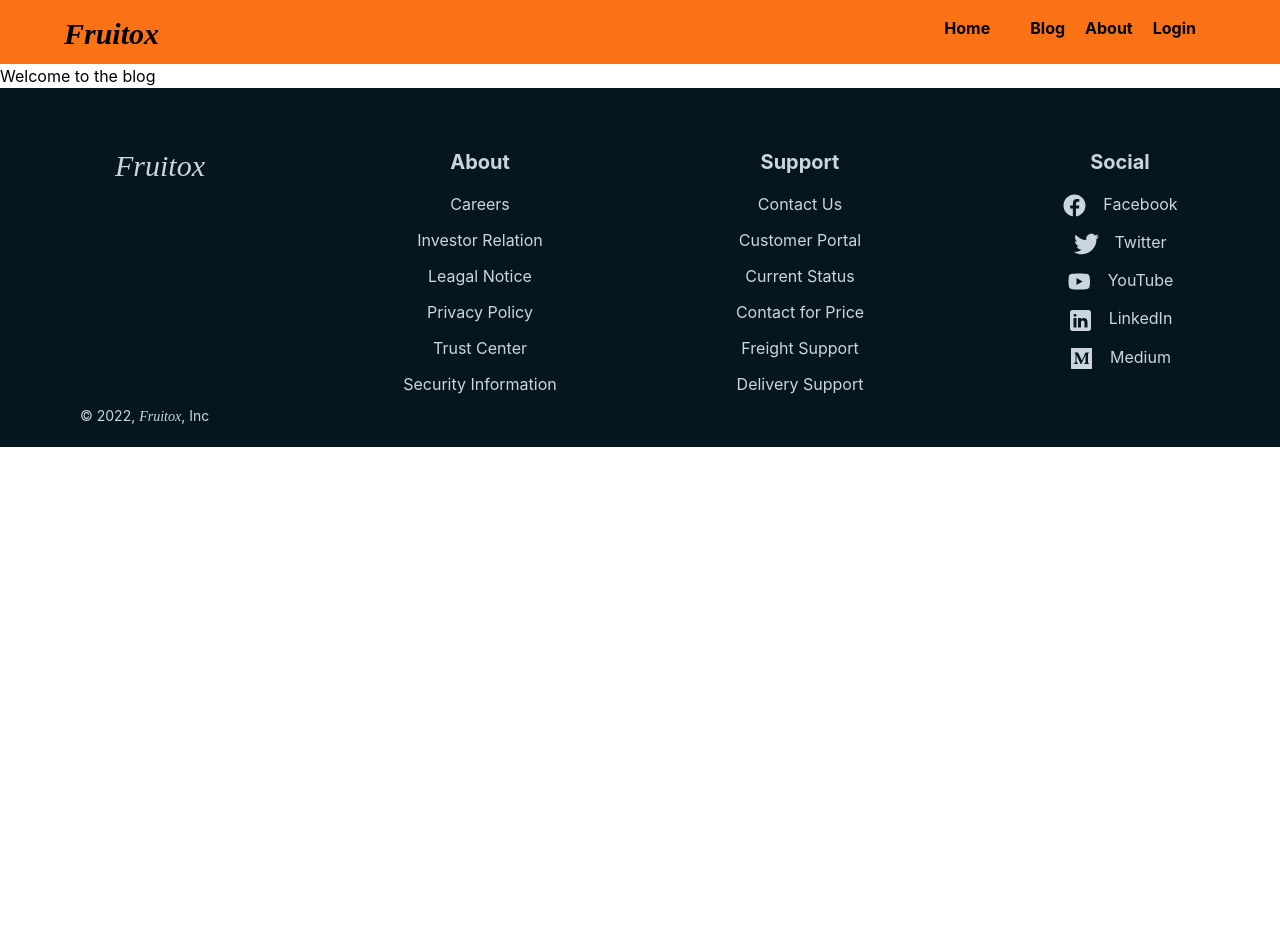
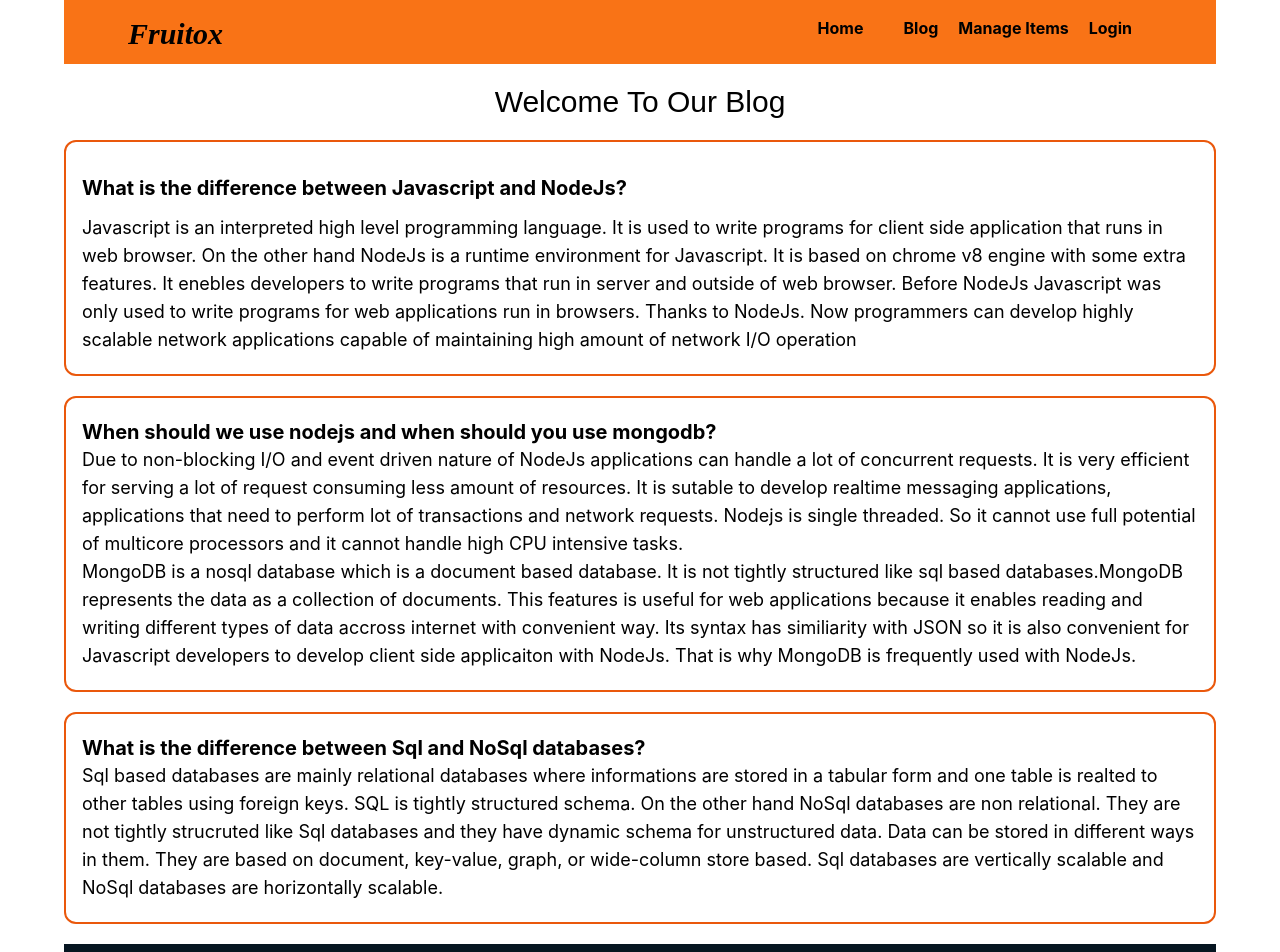
Before and after one commit to amitopu/Fruitox-frontend, a React (Create React App) app: page /blog in a window 1280 px wide. Shown: the top 952 px of the page. Before the commit the page ends 800 px from the top, so only its background shows below. Built offline with nearby package versions, Linux system fonts and the light colour scheme; no server answers; a web font is replaced by a local one.

Commit message:
all features are roughly done

```diff
--- a/src/App.js
+++ b/src/App.js
@@ -2,7 +2,6 @@ import { createContext } from "react";
 import { useAuthState } from "react-firebase-hooks/auth";
 import { Route, Routes } from "react-router-dom";
 import "./App.css";
-import About from "./components/About/About";
 import Additems from "./components/AddItems/Additems";
 import Blog from "./components/Blog/Blog";
 import Home from "./components/Home/Home";
@@ -33,7 +32,6 @@ function App() {
                         element={<Register></Register>}
                     ></Route>
                     <Route path="/blog" element={<Blog></Blog>}></Route>
-                    <Route path="/about" element={<About></About>}></Route>
                     <Route
                         path="/passwordreset"
                         element={<PasswordReset></PasswordReset>}
--- a/src/components/About/About.js
+++ /dev/null
@@ -1,15 +0,0 @@
-import React from "react";
-import Footer from "../Footer/Footer";
-import Header from "../Header/Header";
-
-const About = () => {
-    return (
-        <div>
-            <Header></Header>
-            <p>Welcome to about page</p>
-            <Footer></Footer>
-        </div>
-    );
-};
-
-export default About;
--- a/src/components/Blog/Blog.js
+++ b/src/components/Blog/Blog.js
@@ -4,9 +4,73 @@ import Header from "../Header/Header";
 
 const Blog = () => {
     return (
-        <div>
+        <div className="lg:px-16 md:px-8 px-4">
             <Header></Header>
-            <p>Welcome to the blog</p>
+            <h1 className="text-center text-3xl font-Cabin my-5">
+                Welcome To Our Blog
+            </h1>
+            <div className="text-left font-cabin w-full border-2 border-orange-600 rounded-xl px-4 py-5 my-5">
+                <h2 className="font-bold text-xl my-3">
+                    What is the difference between Javascript and NodeJs?
+                </h2>
+                <p className="text-lg">
+                    Javascript is an interpreted high level programming
+                    language. It is used to write programs for client side
+                    application that runs in web browser. On the other hand
+                    NodeJs is a runtime environment for Javascript. It is based
+                    on chrome v8 engine with some extra features. It enebles
+                    developers to write programs that run in server and outside
+                    of web browser. Before NodeJs Javascript was only used to
+                    write programs for web applications run in browsers. Thanks
+                    to NodeJs. Now programmers can develop highly scalable
+                    network applications capable of maintaining high amount of
+                    network I/O operation{" "}
+                </p>
+            </div>
+            <div className="text-left font-cabin w-full border-2 border-orange-600 rounded-xl px-4 py-5 my-5">
+                <h2 className="font-bold text-xl">
+                    When should we use nodejs and when should you use mongodb?
+                </h2>
+                <p className="text-lg">
+                    Due to non-blocking I/O and event driven nature of NodeJs
+                    applications can handle a lot of concurrent requests. It is
+                    very efficient for serving a lot of request consuming less
+                    amount of resources. It is sutable to develop realtime
+                    messaging applications, applications that need to perform
+                    lot of transactions and network requests. Nodejs is single
+                    threaded. So it cannot use full potential of multicore
+                    processors and it cannot handle high CPU intensive tasks.{" "}
+                    <br />
+                    MongoDB is a nosql database which is a document based
+                    database. It is not tightly structured like sql based
+                    databases.MongoDB represents the data as a collection of
+                    documents. This features is useful for web applications
+                    because it enables reading and writing different types of
+                    data accross internet with convenient way. Its syntax has
+                    similiarity with JSON so it is also convenient for
+                    Javascript developers to develop client side applicaiton
+                    with NodeJs. That is why MongoDB is frequently used with
+                    NodeJs.
+                </p>
+            </div>
+            <div className="text-left font-cabin w-full border-2 border-orange-600 rounded-xl px-4 py-5 my-5">
+                <h2 className="font-bold text-xl">
+                    What is the difference between Sql and NoSql databases?
+                </h2>
+                <p className="text-lg">
+                    Sql based databases are mainly relational databases where
+                    informations are stored in a tabular form and one table is
+                    realted to other tables using foreign keys. SQL is tightly
+                    structured schema. On the other hand NoSql databases are non
+                    relational. They are not tightly strucruted like Sql
+                    databases and they have dynamic schema for unstructured
+                    data. Data can be stored in different ways in them. They are
+                    based on document, key-value, graph, or wide-column store
+                    based. Sql databases are vertically scalable and NoSql
+                    databases are horizontally scalable.
+                </p>
+            </div>
+
             <Footer></Footer>
         </div>
     );
--- a/src/components/Header/Header.js
+++ b/src/components/Header/Header.js
@@ -78,7 +78,7 @@ const Header = () => {
                         <Link to="/blog">Blog</Link>
                     </div>
                     <div className="mx-auto md:mr-5 font-bold text-black hover:font-extrabold  w-40 md:w-auto">
-                        <Link to="/about">About</Link>
+                        <Link to="/manageinventories">Manage Items</Link>
                     </div>
                     <div className="mx-auto md:mr-5 font-bold text-black hover:font-extrabold  w-40 md:w-auto">
                         {user ? (
```
